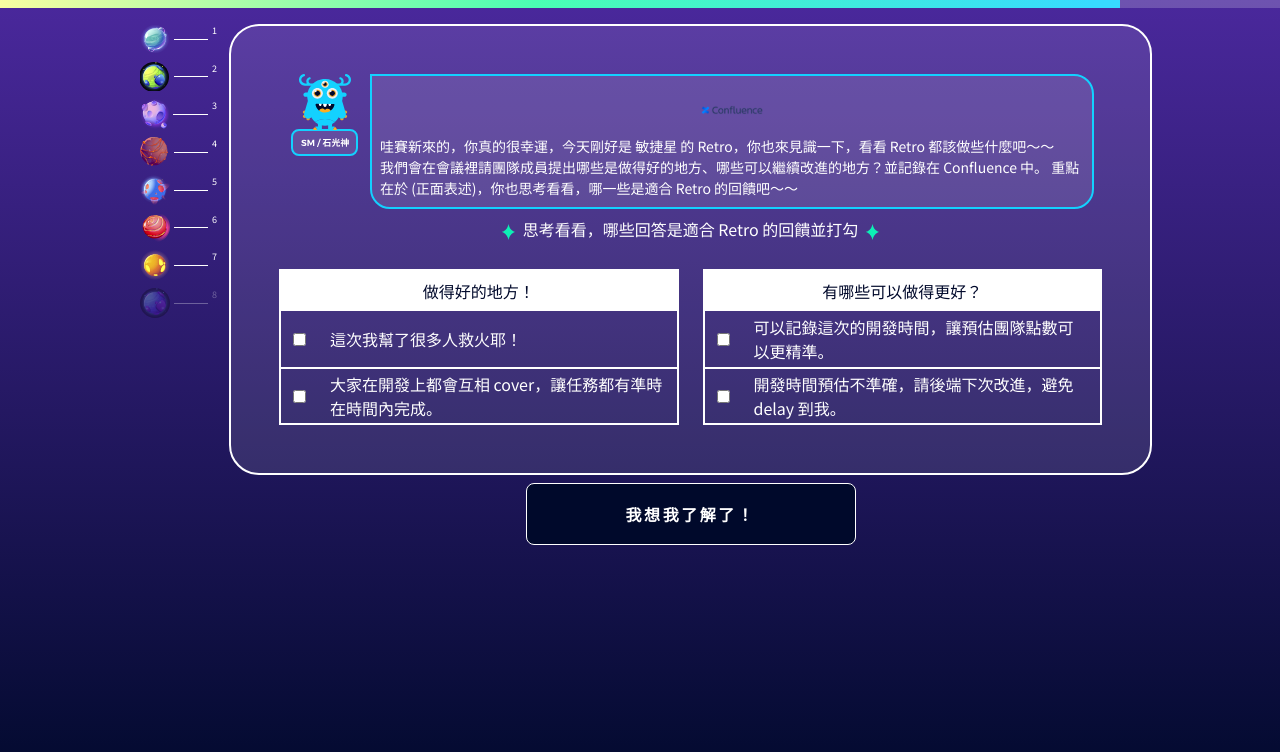
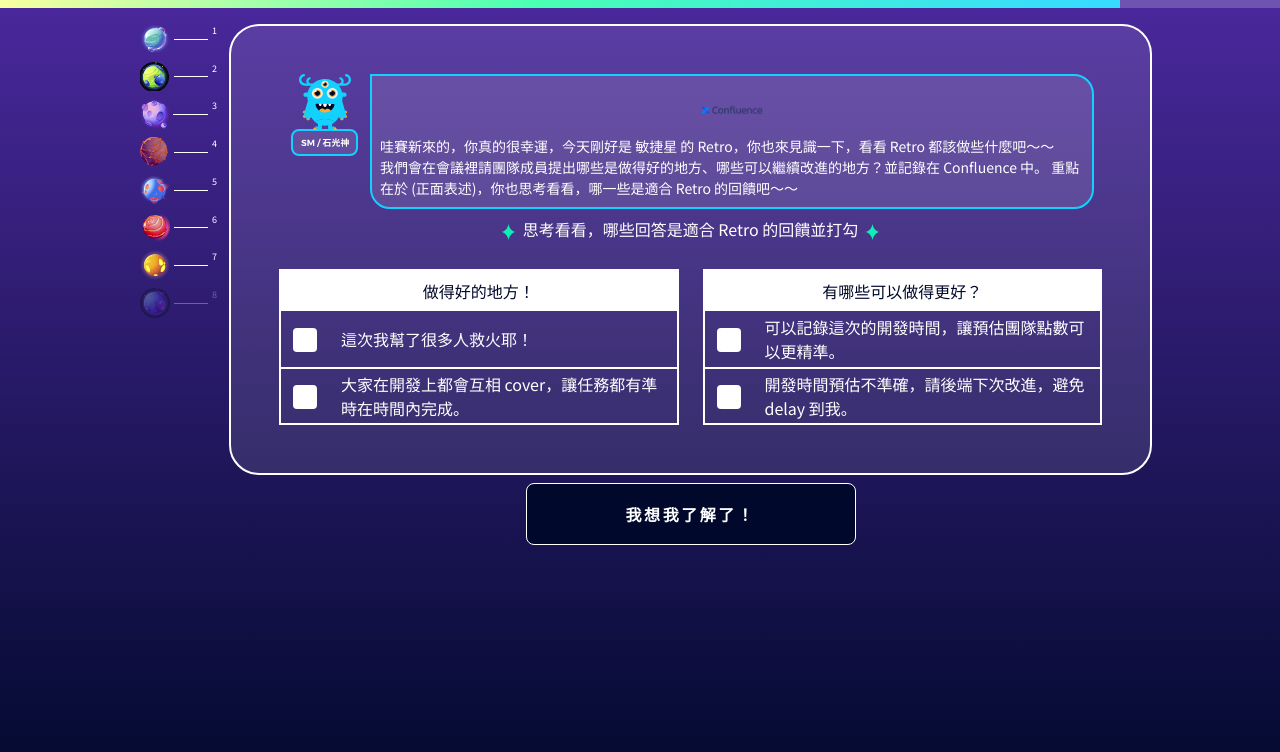
Before and after one commit to u9951064/scrum, a Vue app: page /#/step7 in a window 1280 px wide. Shown: the top 752 px of the page. Built offline with nearby package versions, Linux system fonts and the light colour scheme.

Commit message:
feat: checkbox component

```diff
--- /dev/null
+++ b/src/components/CheckBox.vue
@@ -0,0 +1,32 @@
+<script setup lang="ts">
+import IconChecked from "./icons/IconChecked.vue";
+import IconUnchecked from "./icons/IconUncheck.vue";
+
+defineProps({
+  modelValue: Boolean,
+  modelId: {
+    type: String,
+    required: false,
+    default: "",
+  },
+});
+
+const emit = defineEmits(["update:modelValue"]);
+</script>
+
+<template>
+  <label class="d-inline-block">
+    <input
+      class="d-none"
+      :id="modelId"
+      type="checkbox"
+      :value="modelValue"
+      @input="emit('update:modelValue', !modelValue)"
+    />
+    <IconChecked v-if="modelValue"></IconChecked>
+    <IconUnchecked v-else></IconUnchecked>
+  </label>
+</template>
+
+<style scoped>
+</style>
--- /dev/null
+++ b/src/components/icons/IconChecked.vue
@@ -0,0 +1,16 @@
+<script setup lang="ts"></script>
+<template>
+  <svg
+    width="24"
+    height="24"
+    viewBox="0 0 24 24"
+    fill="none"
+    xmlns="http://www.w3.org/2000/svg"
+  >
+    <rect width="24" height="24" rx="4" fill="white" />
+    <path
+      d="M18.7301 6.21084C18.3912 5.90883 17.8688 5.93432 17.5618 6.26771L9.95171 14.5239L6.361 11.6293C6.07988 11.4018 5.66718 11.3763 5.35416 11.5921C4.97735 11.8529 4.88763 12.3628 5.1508 12.7334L8.88108 17.9597C8.98276 18.1009 9.11434 18.2323 9.26986 18.3363C9.96966 18.8089 10.9266 18.6343 11.4071 17.946L11.4689 17.8577L18.8557 7.27375C19.087 6.94428 19.0392 6.48735 18.7301 6.21084Z"
+      fill="#00092B"
+    />
+  </svg>
+</template>
--- /dev/null
+++ b/src/components/icons/IconUncheck.vue
@@ -0,0 +1,12 @@
+<script setup lang="ts"></script>
+<template>
+  <svg
+    width="24"
+    height="24"
+    viewBox="0 0 24 24"
+    fill="none"
+    xmlns="http://www.w3.org/2000/svg"
+  >
+    <rect width="24" height="24" rx="4" fill="white" />
+  </svg>
+</template>
--- a/src/views/Step7View.vue
+++ b/src/views/Step7View.vue
@@ -1,5 +1,8 @@
 <script setup lang="ts">
+import IconChecked from "@/components/icons/IconChecked.vue";
+import IconUnchecked from "@/components/icons/IconUncheck.vue";
 import ChatBox from "@/components/ChatBox.vue";
+import CheckBox from "@/components/CheckBox.vue";
 import ConfluenceLogo from "@/components/images/ConfluenceLogo.vue";
 import NextStepBtn from "@/components/NextStepBtn.vue";
 import StarTitle from "@/components/StarTitle.vue";
@@ -7,9 +10,9 @@ import StepBar from "@/components/StepBar.vue";
 import StepList from "@/components/StepList.vue";
 import Role from "@/constants/Role";
 import router from "@/router";
-import { ref } from "vue";
+import { reactive } from "vue";
 
-const goodJobList = ref([
+const goodJobList = reactive([
   {
     label: "這次我幫了很多人救火耶！",
     checked: false,
@@ -22,7 +25,7 @@ const goodJobList = ref([
   },
 ]);
 
-const improveList = ref([
+const improveList = reactive([
   {
     label: "可以記錄這次的開發時間，讓預估團隊點數可以更精準。",
     checked: false,
@@ -37,10 +40,10 @@ const improveList = ref([
 
 const checkAnswer = (): boolean => {
   let isCorrectly = true;
-  for (const goodJob of goodJobList.value) {
+  for (const goodJob of goodJobList) {
     isCorrectly = isCorrectly && goodJob.checked == goodJob.correctly;
   }
-  for (const improvement of improveList.value) {
+  for (const improvement of improveList) {
     isCorrectly = isCorrectly && improvement.checked == improvement.correctly;
   }
   return isCorrectly;
@@ -107,11 +110,10 @@ const checkAnswerOrGoNextPage = () => {
                             :key="index"
                           >
                             <div class="col-auto">
-                              <input
-                                type="checkbox"
+                              <CheckBox
                                 v-model="item.checked"
-                                :id="`goodJobList-${index}`"
-                              />
+                                :model-id="`goodJobList-${index}`"
+                              ></CheckBox>
                             </div>
                             <label
                               class="col"
@@ -134,11 +136,10 @@ const checkAnswerOrGoNextPage = () => {
                             :key="index"
                           >
                             <div class="col-auto">
-                              <input
-                                type="checkbox"
+                              <CheckBox
                                 v-model="item.checked"
-                                :id="`improveList-${index}`"
-                              />
+                                :model-id="`improveList-${index}`"
+                              ></CheckBox>
                             </div>
                             <label
                               class="col"
```
